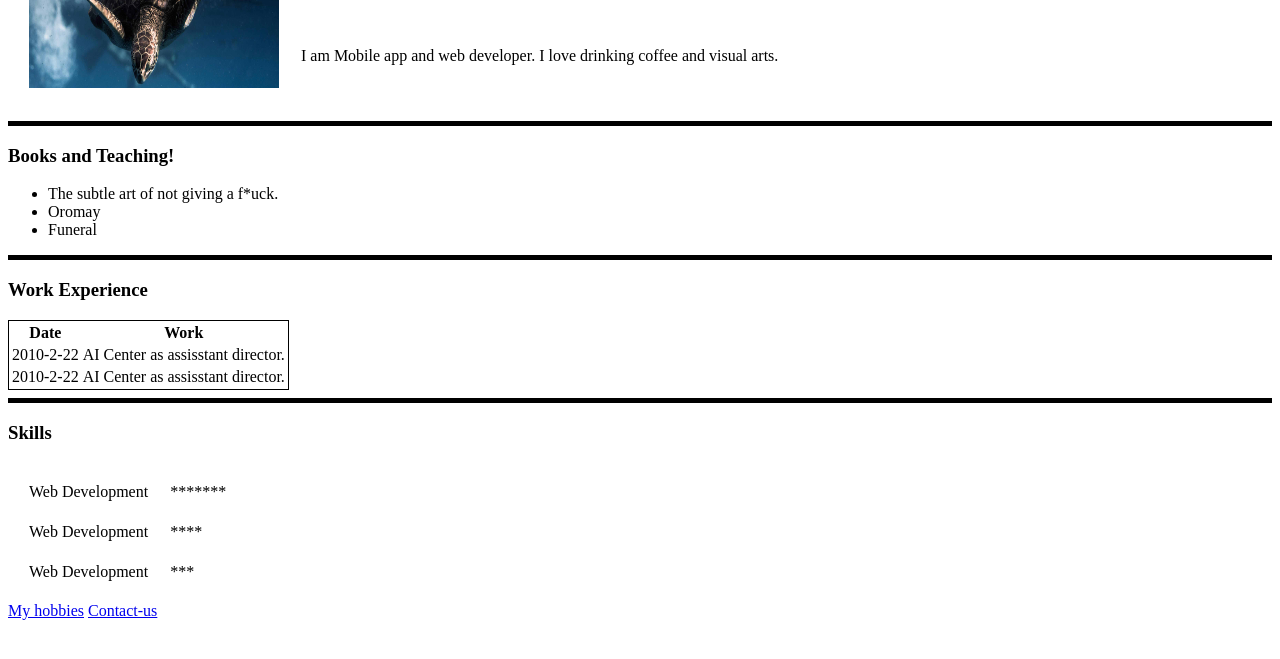
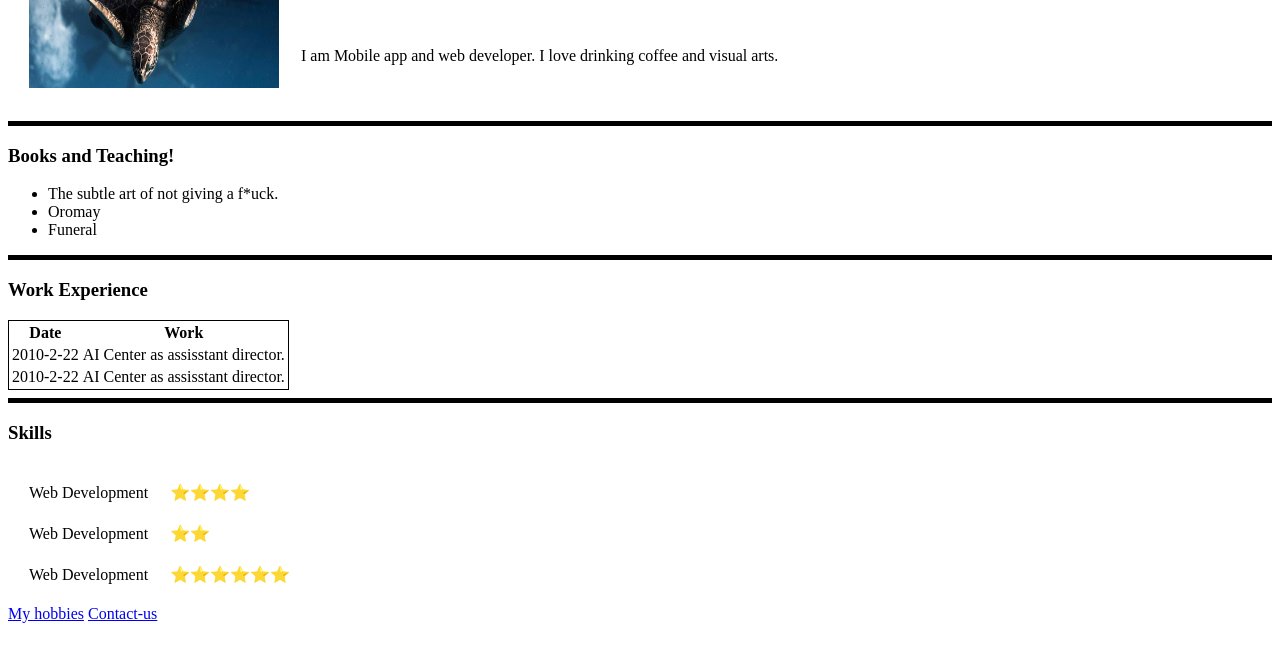
Before and after one commit to Zabrsh/cv, a plain HTML site: page index.html in a window 1280 px wide. Shown: the part 141-800 px from the top of the page. Drawn offline with Linux system fonts and the light colour scheme.

Commit message:
Update index.html

```diff
--- a/index.html
+++ b/index.html
@@ -48,17 +48,17 @@
     <table cellspacing="20">
         <tr>
             <td>Web Development</td>
-            <td>*******</td>
+            <td>&#11088;&#11088;&#11088;&#11088;</td>
 
         </tr>
         <tr>
             <td>Web Development</td>
-            <td>****</td>
+            <td>&#11088;&#11088;</td>
 
         </tr>
         <tr>
             <td>Web Development</td>
-            <td>***</td>
+            <td>&#11088;&#11088;&#11088;&#11088;&#11088;&#11088;</td>
 
         </tr>
     </table>
```
